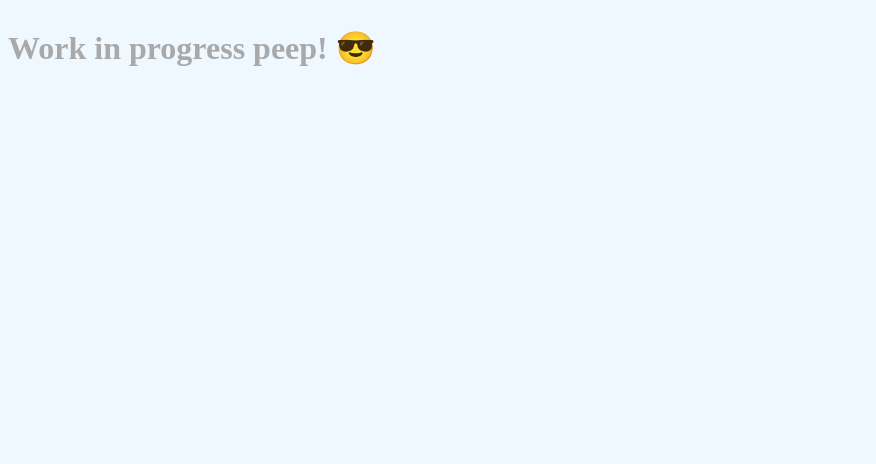
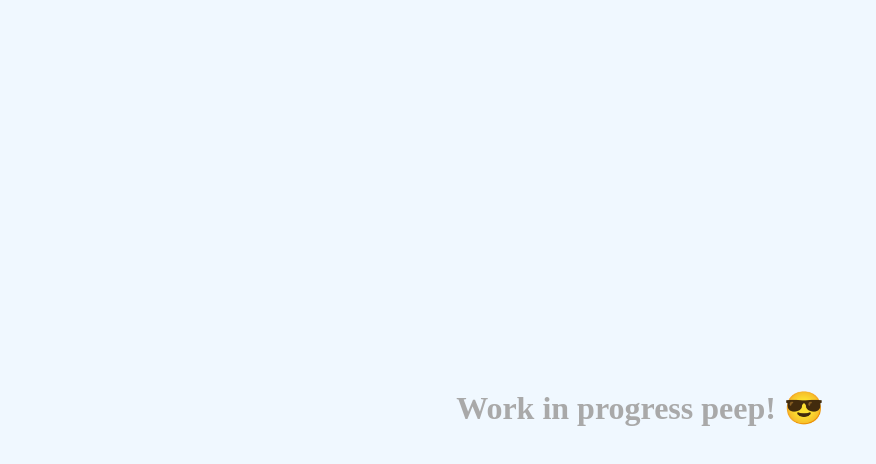
Before and after one commit to GioBelli/giobelli.com, a plain HTML site: page index.html in a window 1280 px wide. Shown: the whole page, without its empty margins (0-876 px from the left). Drawn offline with Linux system fonts and the light colour scheme.

Commit message:
Update index.html

```diff
--- a/index.html
+++ b/index.html
@@ -10,7 +10,8 @@
         background-color: aliceblue;
         display: flex;
         align-items: center;
-        justify-items: center;
+        justify-content: center;
+        height: 100vh;
       }
       h1 {
         color: darkgrey;
```
